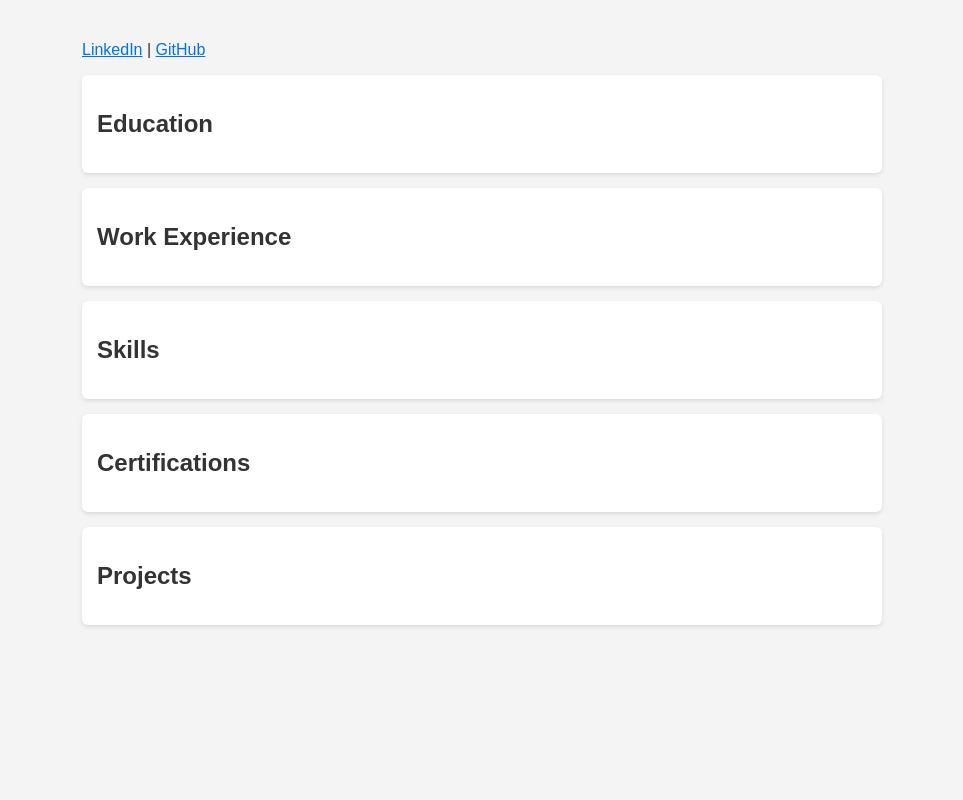
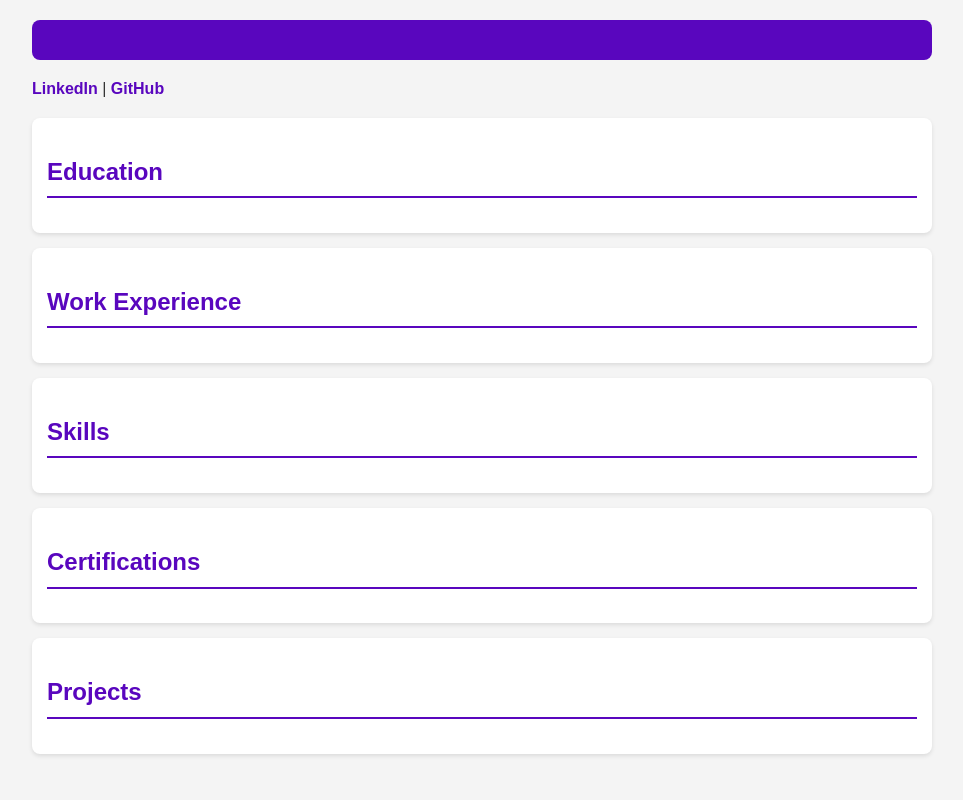
Before and after one commit to cathy-thy/django_cv, a Django app: template cv_project/cv/templates/cv_template.html in a window 1280 px wide. Shown: the whole page, without its empty margins (158-1121 px from the left). Run offline with Django 5.2, Linux system fonts and the light colour scheme; the template is opened without the code that fills it, so the values that code supplies are empty.

Commit message:
add global color

```diff
--- a/cv_project/cv/templates/cv_template.html
+++ b/cv_project/cv/templates/cv_template.html
@@ -5,32 +5,89 @@
     <meta name="viewport" content="width=device-width, initial-scale=1.0">
     <title>{{ cv.name }} - CV</title>
     <style>
-        body { font-family: Arial, sans-serif; max-width: 800px; margin: auto; padding: 20px; background-color: #f4f4f4; color: #333333}
+        /* Define Theme Colors */
+        :root {
+            --main-theme: #5906be;
+            --background-light: #f4f4f4;
+            --text-dark: #333;
+        }
+
+        /* General Styles */
+        body {
+            font-family: 'Arial', sans-serif;
+            max-width: 900px;
+            margin: auto;
+            padding: 20px;
+            background-color: var(--background-light);
+            color: var(--text-dark);
+            line-height: 1.6;
+        }
+
+        /* Header */
+        .header {
+            text-align: center;
+            background: var(--main-theme);
+            color: white;
+            padding: 20px;
+            border-radius: 8px;
+        }
+
+        .header h1 {
+            margin: 0;
+        }
+
+        .header p {
+            margin: 5px 0;
+            font-size: 1.1em;
+        }
+
+        /* Sections */
         .section {
-            background: #ffffff;
+            background: white;
             padding: 15px;
             margin: 15px 0;
-            border-radius: 6px;
-            box-shadow: 0px 2px 4px #0000001a;
-        }
-        h1, h2 { color: #333; }
-        ul { list-style: none; padding: 0; }
-        li { margin-bottom: 10px; }
-        a {
-            text-decoration: underline;
-            color: #0073e6;
-
+            border-radius: 8px;
+            box-shadow: 0px 2px 4px rgba(0, 0, 0, 0.1);
         }
 
+        h2 {
+            color: var(--main-theme);
+            border-bottom: 2px solid var(--main-theme);
+            padding-bottom: 5px;
+        }
 
+        /* Bullet Points for All Lists */
+        ul {
+            padding-left: 20px;
+        }
+
+        li {
+            margin-bottom: 5px;
+            list-style-type: disc;
+        }
+
+        /* Links */
+        a {
+            text-decoration: none;
+            color: var(--main-theme);
+            font-weight: bold;
+        }
+
+        a:hover {
+            text-decoration: underline;
+        }
     </style>
 </head>
 <body>
+
+    <!-- Header Section -->
     <div class="header">
         <h1>{{ cv.name }}</h1>
-        <p><a href="{{ cv.linkedin }}" target="_blank">LinkedIn</a> | <a href="{{ cv.github }}" target="_blank">GitHub</a></p>
+
     </div>
+    <p><a href="{{ cv.linkedin }}" target="_blank">LinkedIn</a> | <a href="{{ cv.github }}" target="_blank">GitHub</a></p>
 
+    <!-- Education Section -->
     <div class="section">
         <h2>Education</h2>
         {% for edu in cv.education %}
@@ -44,10 +101,12 @@
             {% endif %}
         {% endfor %}
     </div>
+
+    <!-- Work Experience Section -->
     <div class="section">
         <h2>Work Experience</h2>
         {% for job in cv.experience %}
-            <p><strong>{{ job.role }}</strong> at {{ job.company }} ({{ job.dates }})</p>
+            <p><strong>{{ job.role }}</strong> at <em>{{ job.company }}</em> ({{ job.dates }})</p>
             <ul>
                 {% for resp in job.responsibilities %}
                     <li>{{ resp }}</li>
@@ -56,6 +115,7 @@
         {% endfor %}
     </div>
 
+    <!-- Skills Section -->
     <div class="section">
         <h2>Skills</h2>
         <ul>
@@ -65,6 +125,7 @@
         </ul>
     </div>
 
+    <!-- Certifications Section -->
     <div class="section">
         <h2>Certifications</h2>
         <ul>
@@ -74,6 +135,7 @@
         </ul>
     </div>
 
+    <!-- Projects Section -->
     <div class="section">
         <h2>Projects</h2>
         {% for project in cv.projects %}
--- a/cv_project/cv_project/urls.py
+++ b/cv_project/cv_project/urls.py
@@ -19,4 +19,5 @@
 
 urlpatterns = [
     path('admin/', admin.site.urls),
+    path('cv', include('cv.urls')),
 ]
```
